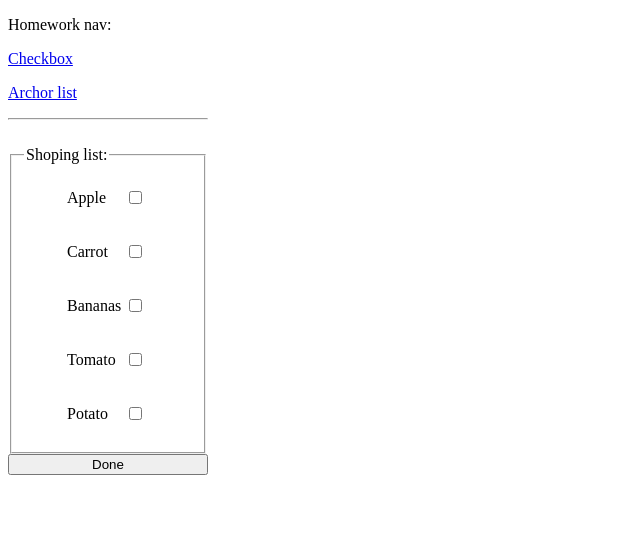
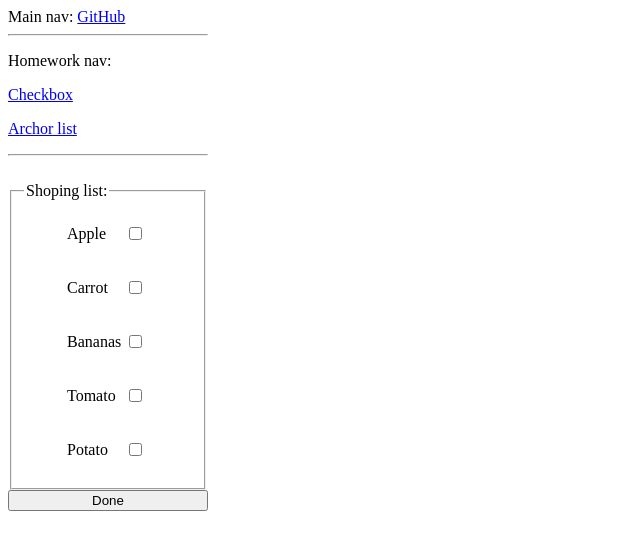
Before and after one commit to kh-Eugene/link-check, a plain HTML site: page index.html in a window 1280 px wide. Shown: the whole page, without its empty margins (0-640 px from the left). Drawn offline with Linux system fonts and the light colour scheme.

Commit message:
add main nav

```diff
--- a/index.html
+++ b/index.html
@@ -23,6 +23,12 @@
 <body>
     <header>
         <nav>
+            <div class="main-nav">
+                <span>Main nav:
+                    <a href="https://kh-eugene.github.io/">GitHub</a>
+                </span>
+                <hr>
+            </div>
             <p>Homework nav:</p>
             <p><a href="index.html">Checkbox</a></p>
             <p><a href="index2.html">Archor list</a></p>
```
Also changed, not shown: index2.html (+6 -0 lines).
